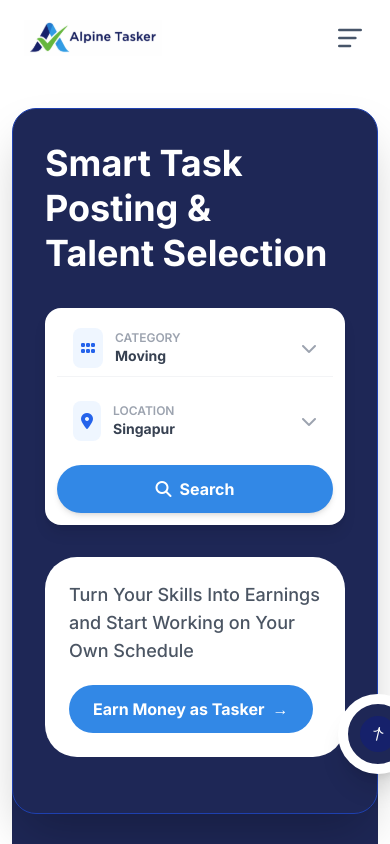
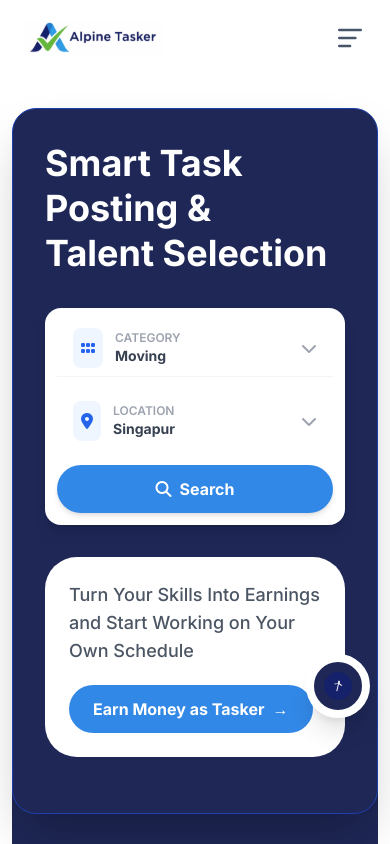
Before and after one commit to DevRajyguru/Alpine-Tasker, a React (Vite) app: page / in a window 390 px wide. Shown: the top 844 px of the page. Built offline with nearby package versions, Linux system fonts and the light colour scheme.

Commit message:
Update HomePage layout for improved positioning and responsiveness of elements

```diff
--- a/src/pages/HomePage.jsx
+++ b/src/pages/HomePage.jsx
@@ -114,7 +114,7 @@ function HomePage() {
                   <img src="/images/man.svg" alt="Tasker" className="hidden md:block absolute right-8 bottom-0 h-[240px] object-contain z-20" />
                 </div>
               </div>
-              <div className="absolute -right-10 bottom-10 w-20 h-20 bg-[#1e2756] border-[10px] border-white rounded-full flex items-center justify-center shadow-xl z-20"><img src="/images/Arrow.svg" alt="Arrow" className="w-9 h-9 -rotate-45" /></div>
+              <div className="absolute right-2 bottom-24 h-16 w-16 rounded-full border-[8px] border-white bg-[#1e2756] z-20 flex items-center justify-center shadow-xl sm:-right-10 sm:bottom-10 sm:h-20 sm:w-20 sm:border-[10px]"><img src="/images/Arrow.svg" alt="Arrow" className="h-7 w-7 -rotate-45 sm:h-9 sm:w-9" /></div>
             </div>
             <div className="hidden lg:block w-[320px] xl:w-[360px] h-[560px] rounded-3xl overflow-hidden border-4 border-white shadow-xl translate-x-24 xl:translate-x-28 lg:mt-4">
               <img src="/images/main2.svg" alt="Kitchen interior" className="w-full h-full object-cover" />
```
